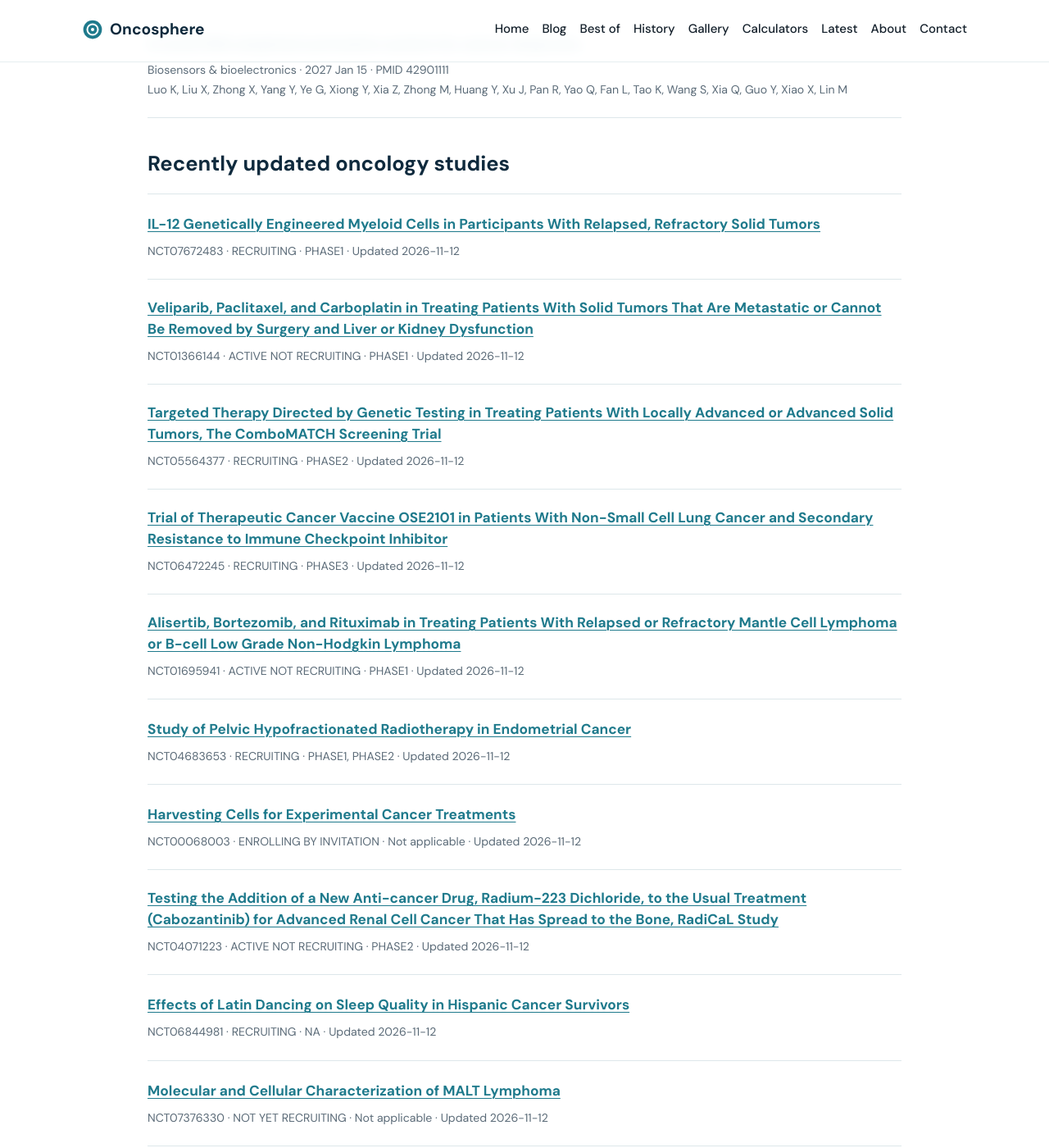
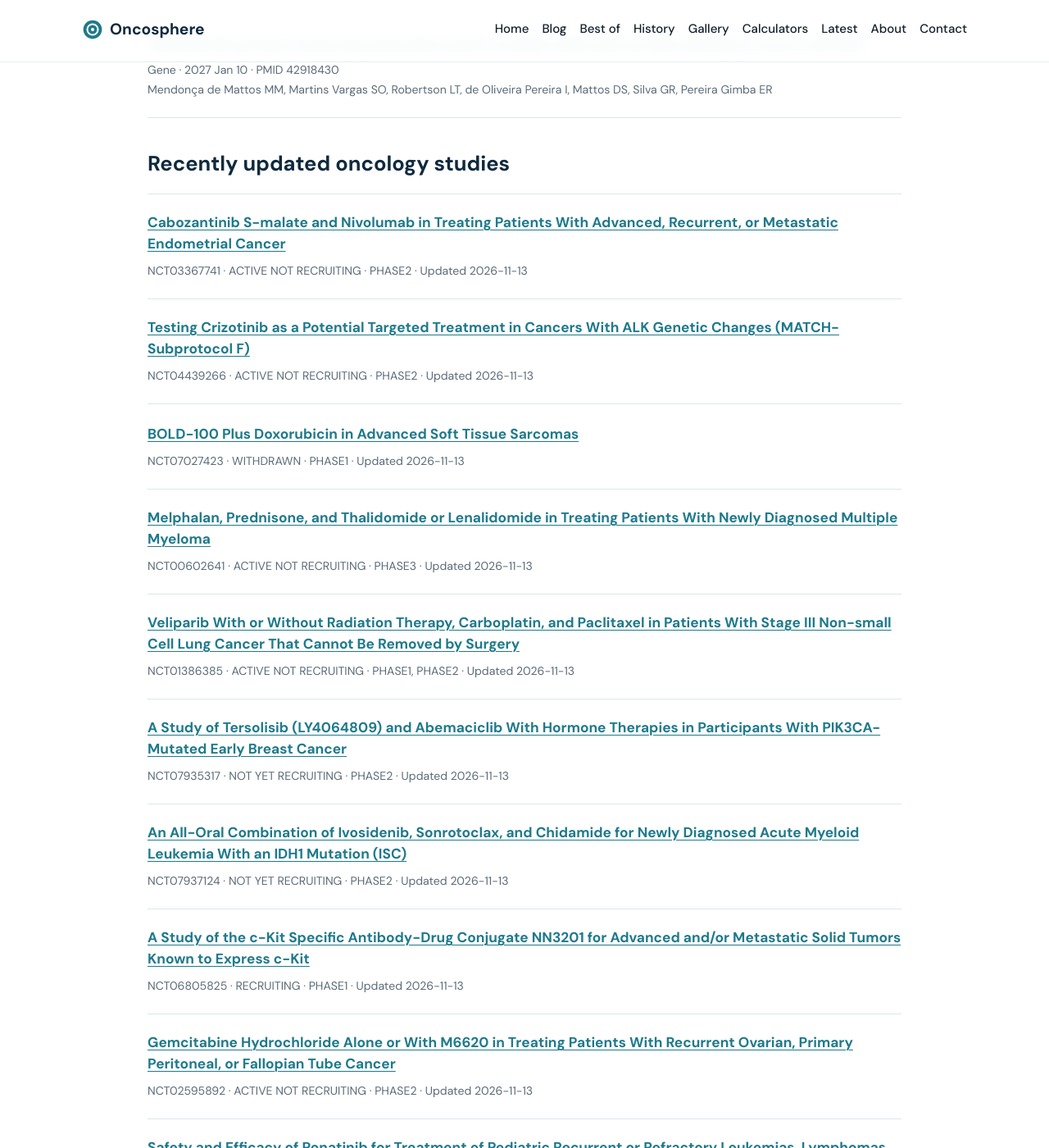
Before and after one commit to senthilstar/Oncosphere, a Jekyll site: the page built from latest.md, in a window 1280 px wide and 1400 px high, scrolled down 2436 px. Shown: the whole window at 82% size. Built offline with Jekyll 4.4.1, drawn with Linux system fonts in a browser that asks for light colours; some of the changed text lies outside the part shown.

Commit message:
Refresh oncology research feeds

```diff
--- a/_data/latest_pubmed.json
+++ b/_data/latest_pubmed.json
@@ -201,16 +201,15 @@
     "url": "https://pubmed.ncbi.nlm.nih.gov/42881042/"
   },
   {
-    "pmid": "42869735",
-    "title": "Thyroid Disease in the Era of Obesity and Glucagon-Like-Peptide-1 Agonists.",
-    "journal": "Otolaryngologic clinics of North America",
-    "pubdate": "2027 Feb",
+    "pmid": "42901402",
+    "title": "The role of the lymphatic micro-vasculature in malignant tissue fluid and drug transport.",
+    "journal": "Journal of theoretical biology",
+    "pubdate": "2027 Jan 21",
     "authors": [
-      "Coblens O",
-      "Dunmire A",
-      "Maldonado-Chapa F"
+      "Brown A",
+      "Penta R"
     ],
-    "url": "https://pubmed.ncbi.nlm.nih.gov/42869735/"
+    "url": "https://pubmed.ncbi.nlm.nih.gov/42901402/"
   },
   {
     "pmid": "42906309",
@@ -227,31 +226,19 @@
     "url": "https://pubmed.ncbi.nlm.nih.gov/42906309/"
   },
   {
-    "pmid": "42901111",
-    "title": "A novel DNA weighted summation system for cancer diagnosis.",
-    "journal": "Biosensors & bioelectronics",
-    "pubdate": "2027 Jan 15",
+    "pmid": "42918430",
+    "title": "Osteopontin primary transcript generates exonic circRNA molecules by back splicing in tumor cell lines.",
+    "journal": "Gene",
+    "pubdate": "2027 Jan 10",
     "authors": [
-      "Luo K",
-      "Liu X",
-      "Zhong X",
-      "Yang Y",
-      "Ye G",
-      "Xiong Y",
-      "Xia Z",
-      "Zhong M",
-      "Huang Y",
-      "Xu J",
-      "Pan R",
-      "Yao Q",
-      "Fan L",
-      "Tao K",
-      "Wang S",
-      "Xia Q",
-      "Guo Y",
-      "Xiao X",
-      "Lin M"
+      "Mendonça de Mattos MM",
+      "Martins Vargas SO",
+      "Robertson LT",
+      "de Oliveira Pereira I",
+      "Mattos DS",
+      "Silva GR",
+      "Pereira Gimba ER"
     ],
-    "url": "https://pubmed.ncbi.nlm.nih.gov/42901111/"
+    "url": "https://pubmed.ncbi.nlm.nih.gov/42918430/"
   }
 ]
--- a/_data/latest_trials.json
+++ b/_data/latest_trials.json
@@ -1,82 +1,82 @@
 [
   {
-    "nct": "NCT07672483",
-    "title": "IL-12 Genetically Engineered Myeloid Cells in Participants With Relapsed, Refractory Solid Tumors",
+    "nct": "NCT03367741",
+    "title": "Cabozantinib S-malate and Nivolumab in Treating Patients With Advanced, Recurrent, or Metastatic Endometrial Cancer",
+    "status": "ACTIVE_NOT_RECRUITING",
+    "phase": "PHASE2",
+    "updated": "2026-11-13",
+    "url": "https://clinicaltrials.gov/study/NCT03367741"
+  },
+  {
+    "nct": "NCT04439266",
+    "title": "Testing Crizotinib as a Potential Targeted Treatment in Cancers With ALK Genetic Changes (MATCH-Subprotocol F)",
+    "status": "ACTIVE_NOT_RECRUITING",
+    "phase": "PHASE2",
+    "updated": "2026-11-13",
+    "url": "https://clinicaltrials.gov/study/NCT04439266"
+  },
+  {
+    "nct": "NCT07027423",
+    "title": "BOLD-100 Plus Doxorubicin in Advanced Soft Tissue Sarcomas",
+    "status": "WITHDRAWN",
+    "phase": "PHASE1",
+    "updated": "2026-11-13",
+    "url": "https://clinicaltrials.gov/study/NCT07027423"
+  },
+  {
+    "nct": "NCT00602641",
+    "title": "Melphalan, Prednisone, and Thalidomide or Lenalidomide in Treating Patients With Newly Diagnosed Multiple Myeloma",
+    "status": "ACTIVE_NOT_RECRUITING",
+    "phase": "PHASE3",
+    "updated": "2026-11-13",
+    "url": "https://clinicaltrials.gov/study/NCT00602641"
+  },
+  {
+    "nct": "NCT01386385",
+    "title": "Veliparib With or Without Radiation Therapy, Carboplatin, and Paclitaxel in Patients With Stage III Non-small Cell Lung Cancer That Cannot Be Removed by Surgery",
+    "status": "ACTIVE_NOT_RECRUITING",
+    "phase": "PHASE1, PHASE2",
+    "updated": "2026-11-13",
+    "url": "https://clinicaltrials.gov/study/NCT01386385"
+  },
+  {
+    "nct": "NCT07935317",
+    "title": "A Study of Tersolisib (LY4064809) and Abemaciclib With Hormone Therapies in Participants With PIK3CA-Mutated Early Breast Cancer",
+    "status": "NOT_YET_RECRUITING",
+    "phase": "PHASE2",
+    "updated": "2026-11-13",
+    "url": "https://clinicaltrials.gov/study/NCT07935317"
+  },
+  {
+    "nct": "NCT07937124",
+    "title": "An All-Oral Combination of Ivosidenib, Sonrotoclax, and Chidamide for Newly Diagnosed Acute Myeloid Leukemia With an IDH1 Mutation (ISC)",
+    "status": "NOT_YET_RECRUITING",
+    "phase": "PHASE2",
+    "updated": "2026-11-13",
+    "url": "https://clinicaltrials.gov/study/NCT07937124"
+  },
+  {
+    "nct": "NCT06805825",
+    "title": "A Study of the c-Kit Specific Antibody-Drug Conjugate NN3201 for Advanced and/or Metastatic Solid Tumors Known to Express c-Kit",
     "status": "RECRUITING",
     "phase": "PHASE1",
-    "updated": "2026-11-12",
-    "url": "https://clinicaltrials.gov/study/NCT07672483"
+    "updated": "2026-11-13",
+    "url": "https://clinicaltrials.gov/study/NCT06805825"
   },
   {
-    "nct": "NCT01366144",
-    "title": "Veliparib, Paclitaxel, and Carboplatin in Treating Patients With Solid Tumors That Are Metastatic or Cannot Be Removed by Surgery and Liver or Kidney Dysfunction",
+    "nct": "NCT02595892",
+    "title": "Gemcitabine Hydrochloride Alone or With M6620 in Treating Patients With Recurrent Ovarian, Primary Peritoneal, or Fallopian Tube Cancer",
     "status": "ACTIVE_NOT_RECRUITING",
-    "phase": "PHASE1",
-    "updated": "2026-11-12",
-    "url": "https://clinicaltrials.gov/study/NCT01366144"
+    "phase": "PHASE2",
+    "updated": "2026-11-13",
+    "url": "https://clinicaltrials.gov/study/NCT02595892"
   },
   {
-    "nct": "NCT05564377",
-    "title": "Targeted Therapy Directed by Genetic Testing in Treating Patients With Locally Advanced or Advanced Solid Tumors, The ComboMATCH Screening Trial",
-    "status": "RECRUITING",
-    "phase": "PHASE2",
-    "updated": "2026-11-12",
-    "url": "https://clinicaltrials.gov/study/NCT05564377"
-  },
-  {
-    "nct": "NCT06472245",
-    "title": "Trial of Therapeutic Cancer Vaccine OSE2101 in Patients With Non-Small Cell Lung Cancer and Secondary Resistance to Immune Checkpoint Inhibitor",
-    "status": "RECRUITING",
-    "phase": "PHASE3",
-    "updated": "2026-11-12",
-    "url": "https://clinicaltrials.gov/study/NCT06472245"
-  },
-  {
-    "nct": "NCT01695941",
-    "title": "Alisertib, Bortezomib, and Rituximab in Treating Patients With Relapsed or Refractory Mantle Cell Lymphoma or B-cell Low Grade Non-Hodgkin Lymphoma",
-    "status": "ACTIVE_NOT_RECRUITING",
-    "phase": "PHASE1",
-    "updated": "2026-11-12",
-    "url": "https://clinicaltrials.gov/study/NCT01695941"
-  },
-  {
-    "nct": "NCT04683653",
-    "title": "Study of Pelvic Hypofractionated Radiotherapy in Endometrial Cancer",
+    "nct": "NCT03934372",
+    "title": "Safety and Efficacy of Ponatinib for Treatment of Pediatric Recurrent or Refractory Leukemias, Lymphomas or Solid Tumors",
     "status": "RECRUITING",
     "phase": "PHASE1, PHASE2",
-    "updated": "2026-11-12",
-    "url": "https://clinicaltrials.gov/study/NCT04683653"
-  },
-  {
-    "nct": "NCT00068003",
-    "title": "Harvesting Cells for Experimental Cancer Treatments",
-    "status": "ENROLLING_BY_INVITATION",
-    "phase": "Not applicable",
-    "updated": "2026-11-12",
-    "url": "https://clinicaltrials.gov/study/NCT00068003"
-  },
-  {
-    "nct": "NCT04071223",
-    "title": "Testing the Addition of a New Anti-cancer Drug, Radium-223 Dichloride, to the Usual Treatment (Cabozantinib) for Advanced Renal Cell Cancer That Has Spread to the Bone, RadiCaL Study",
-    "status": "ACTIVE_NOT_RECRUITING",
-    "phase": "PHASE2",
-    "updated": "2026-11-12",
-    "url": "https://clinicaltrials.gov/study/NCT04071223"
-  },
-  {
-    "nct": "NCT06844981",
-    "title": "Effects of Latin Dancing on Sleep Quality in Hispanic Cancer Survivors",
-    "status": "RECRUITING",
-    "phase": "NA",
-    "updated": "2026-11-12",
-    "url": "https://clinicaltrials.gov/study/NCT06844981"
-  },
-  {
-    "nct": "NCT07376330",
-    "title": "Molecular and Cellular Characterization of MALT Lymphoma",
-    "status": "NOT_YET_RECRUITING",
-    "phase": "Not applicable",
-    "updated": "2026-11-12",
-    "url": "https://clinicaltrials.gov/study/NCT07376330"
+    "updated": "2026-11-13",
+    "url": "https://clinicaltrials.gov/study/NCT03934372"
   }
 ]
```
